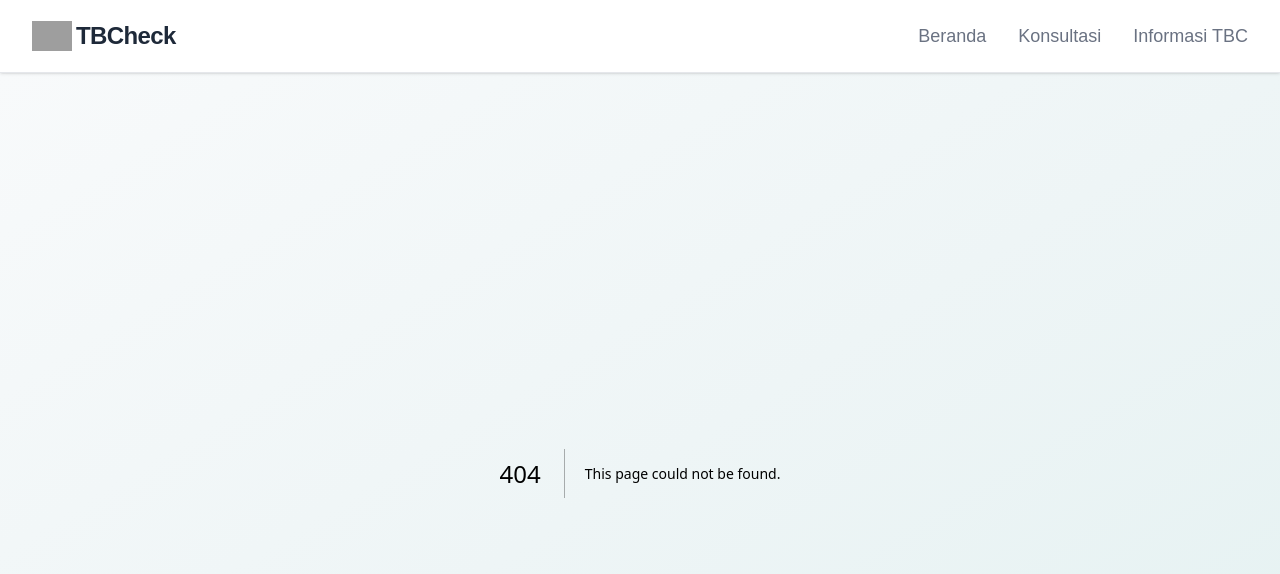
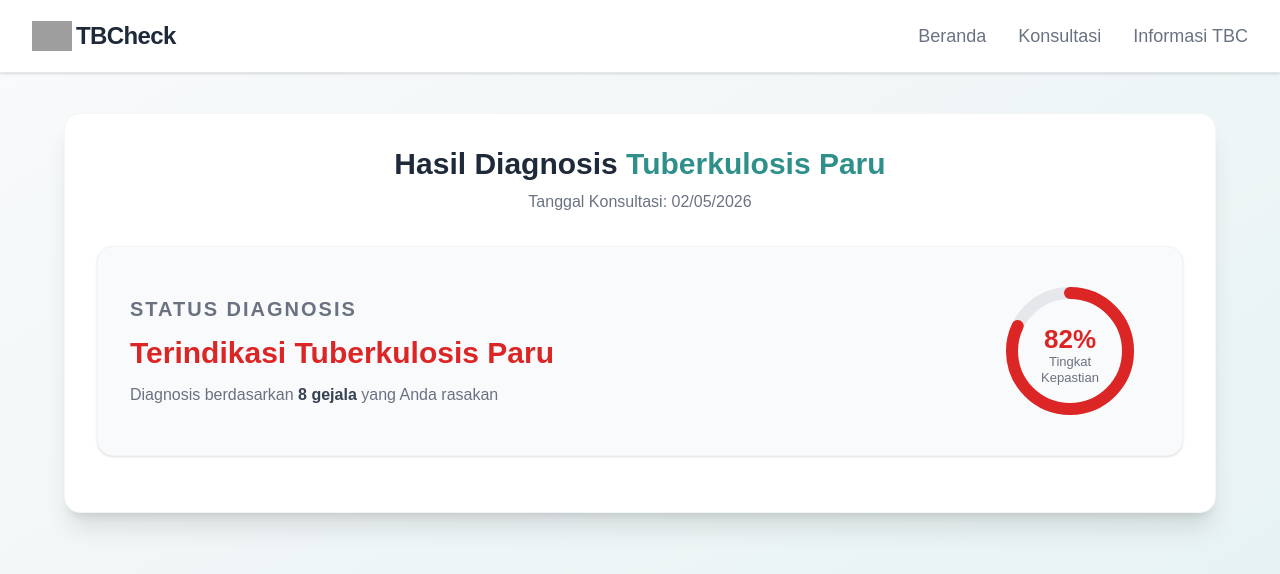
Before and after one commit to Wahabi86/Skripsi-Sistem-Pakar-Tuberkulosis-Paru, a Next.js app: page /hasil in a window 1280 px wide. Before the commit this address had no page. Shown: the top 574 px of the page. Built offline with nearby package versions, Linux system fonts and the light colour scheme; grey boxes are pictures that could not be loaded.

Commit message:
membuat ui halaman hasil, mencakup judul dan bagian status diagnosis

```diff
--- /dev/null
+++ b/src/app/hasil/page.tsx
@@ -0,0 +1,68 @@
+"use client";
+
+export default function HasilPage() {
+  const tanggal = "02/05/2026";
+
+  // Data dummy
+  const status = "terindikasi";
+  const nilaiCF = 82;
+  const jumlahGejala = 8;
+
+  const isPositif = status === "terindikasi";
+  const warna = isPositif ? "#DC2626" : "#2F8F8B";
+
+  // Kalkulasi SVG circular progress
+  const radius = 58;
+  const circumference = 2 * Math.PI * radius;
+  const offset = circumference - (nilaiCF / 100) * circumference;
+
+  return (
+    <div className="min-h-screen py-10 px-4">
+      <div className="max-w-6xl mx-auto bg-white rounded-2xl p-8 shadow-xl border border-gray-100">
+        {/* Judul */}
+        <div className="text-center mb-8">
+          <h1 className="text-3xl font-extrabold text-gray-800 mb-2">
+            Hasil Diagnosis <span className="text-[#2F8F8B]">Tuberkulosis Paru</span>
+          </h1>
+          <p className="text-gray-500 text-base">Tanggal Konsultasi: {tanggal}</p>
+        </div>
+
+        {/* Section Status Diagnosis */}
+        <div className="flex items-center justify-between gap-6 rounded-2xl border border-gray-100 shadow-sm bg-gray-50 px-8 py-6 mb-6">
+          {/* Kiri - Teks */}
+          <div className="flex flex-col gap-3">
+            <p className="text-gray-500 text-xl font-semibold uppercase tracking-widest">Status Diagnosis</p>
+            <p className="text-3xl font-extrabold" style={{ color: warna }}>
+              {isPositif ? "Terindikasi Tuberkulosis Paru" : "Tidak Terindikasi Tuberkulosis Paru"}
+            </p>
+            <p className="text-gray-500 text-base">
+              Diagnosis berdasarkan <span className="font-bold text-gray-700">{jumlahGejala} gejala</span> yang Anda rasakan
+            </p>
+          </div>
+
+          {/* Kanan - Circular Progress */}
+          <div className="shrink-0">
+            <svg width="160" height="160" viewBox="0 0 160 160">
+              {/* Track abu-abu */}
+              <circle cx="80" cy="80" r={radius} fill="none" stroke="#E5E7EB" strokeWidth="12" />
+              {/* Progress berwarna */}
+              <circle cx="80" cy="80" r={radius} fill="none" stroke={warna} strokeWidth="12" strokeDasharray={circumference} strokeDashoffset={offset} strokeLinecap="round" transform="rotate(-90 80 80)" />
+              {/* Teks persentase */}
+              <text x="80" y="70" textAnchor="middle" dominantBaseline="middle" fontSize="26" fontWeight="800" fill={warna}>
+                {nilaiCF}%
+              </text>
+              {/* Teks "Tingkat" */}
+              <text x="80" y="92" textAnchor="middle" dominantBaseline="middle" fontSize="13" fill="#6B7280">
+                Tingkat
+              </text>
+              {/* Teks "Kepastian" */}
+              <text x="80" y="108" textAnchor="middle" dominantBaseline="middle" fontSize="13" fill="#6B7280">
+                Kepastian
+              </text>
+            </svg>
+          </div>
+        </div>
+      </div>
+    </div>
+  );
+}
```
